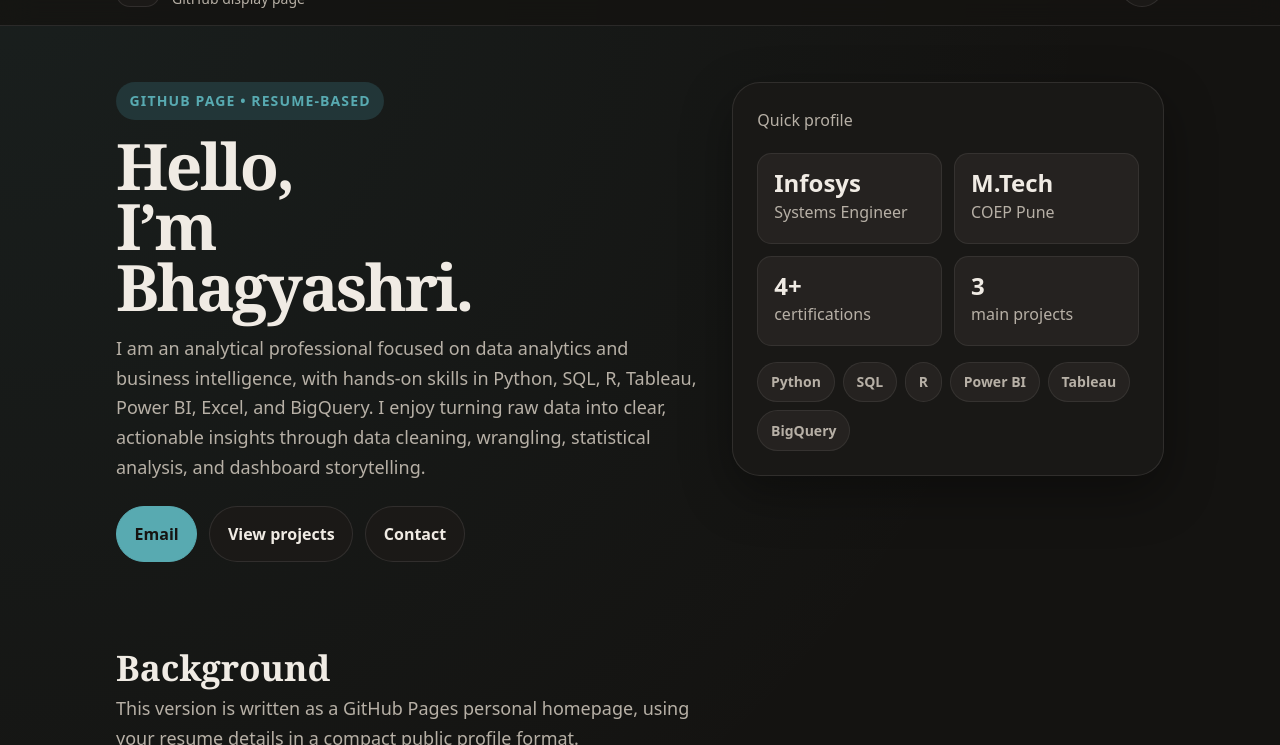
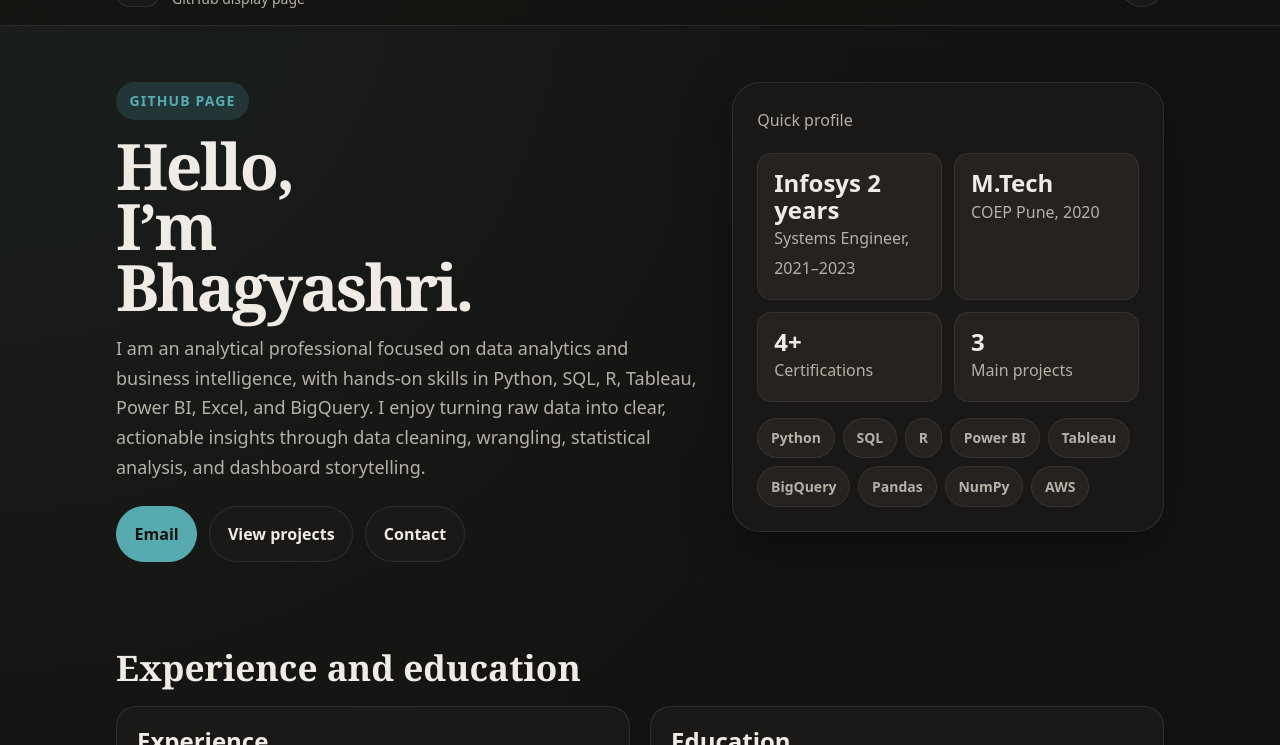
Before and after one commit to bhagyashri49641/gihubPagesPortfolio, a plain HTML site: page index.html in a window 1280 px wide. Both pictures are taken after a click on the button "Switch to dark mode". Shown: the part 55-800 px from the top of the page. Drawn offline with Linux system fonts and the light colour scheme; a web font is replaced by a local one.

Commit message:
Refine HTML structure and theme toggle functionality
Updated meta description and improved theme toggle button functionality.

```diff
--- a/index.html
+++ b/index.html
@@ -4,7 +4,7 @@
   <meta charset="UTF-8" />
   <meta name="viewport" content="width=device-width, initial-scale=1.0" />
   <title>Bhagyashri Mane — GitHub Page</title>
-  <meta name="description" content="Bhagyashri Mane GitHub page built from resume data." />
+  <meta name="description" content="Bhagyashri Mane GitHub page" />
   <link href="https://api.fontshare.com/v2/css?f[]=satoshi@400,500,700,900&f[]=zodiak@400,500,700&display=swap" rel="stylesheet">
   <style>
     :root, [data-theme="light"] {
@@ -13,12 +13,12 @@
       --text-base: clamp(1rem, 0.95rem + 0.25vw, 1.125rem);
       --text-lg: clamp(1.125rem, 1rem + 0.75vw, 1.5rem);
       --text-xl: clamp(1.5rem, 1.2rem + 1.25vw, 2.25rem);
-      --text-2xl: clamp(2rem, 1.2rem + 2.5vw, 3.5rem);
-      --space-1: 0.25rem; --space-2: 0.5rem; --space-3: 0.75rem; --space-4: 1rem; --space-5: 1.25rem;
-      --space-6: 1.5rem; --space-8: 2rem; --space-10: 2.5rem; --space-12: 3rem; --space-16: 4rem;
-      --color-bg: #f7f6f2; --color-surface: #fbfaf8; --color-surface-2: #f0ede7; --color-border: #d8d3cb;
-      --color-text: #26221b; --color-text-muted: #716d65; --color-text-faint: #9d988f; --color-text-inverse: #faf9f5;
-      --color-primary: #0b6b72; --color-primary-hover: #0a5358; --color-primary-highlight: #dbeceb; --color-success: #4f7f2b;
+      --space-2: 0.5rem; --space-3: 0.75rem; --space-4: 1rem; --space-5: 1.25rem;
+      --space-6: 1.5rem; --space-8: 2rem; --space-10: 2.5rem; --space-12: 3rem;
+      --color-bg: #f7f6f2; --color-surface: #fbfaf8; --color-surface-2: #f0ede7;
+      --color-border: #d8d3cb; --color-text: #26221b; --color-text-muted: #716d65;
+      --color-text-faint: #9d988f; --color-text-inverse: #faf9f5; --color-primary: #0b6b72;
+      --color-primary-hover: #0a5358; --color-primary-highlight: #dbeceb;
       --radius-sm: 0.5rem; --radius-md: 0.9rem; --radius-lg: 1.25rem; --radius-xl: 1.75rem; --radius-full: 9999px;
       --shadow-sm: 0 2px 8px rgba(28,24,18,.05); --shadow-md: 0 18px 50px rgba(28,24,18,.08);
       --content: 1080px; --font-display: 'Zodiak', Georgia, serif; --font-body: 'Satoshi', system-ui, sans-serif;
@@ -26,13 +26,14 @@
     [data-theme="dark"] {
       --color-bg: #141311; --color-surface: #1b1917; --color-surface-2: #252220; --color-border: #3a3733;
       --color-text: #f0ebe4; --color-text-muted: #b7b0a6; --color-text-faint: #90897f; --color-text-inverse: #161411;
-      --color-primary: #58aab1; --color-primary-hover: #75c0c6; --color-primary-highlight: #223638; --color-success: #89bc68;
+      --color-primary: #58aab1; --color-primary-hover: #75c0c6; --color-primary-highlight: #223638;
       --shadow-sm: 0 2px 8px rgba(0,0,0,.2); --shadow-md: 0 18px 50px rgba(0,0,0,.35);
     }
     * , *::before, *::after { box-sizing: border-box; margin: 0; padding: 0; }
     html { scroll-behavior: smooth; }
     body {
-      min-height: 100dvh; background: radial-gradient(circle at top left, color-mix(in srgb, var(--color-primary) 8%, transparent), transparent 34%), var(--color-bg);
+      min-height: 100dvh;
+      background: radial-gradient(circle at top left, color-mix(in srgb, var(--color-primary) 8%, transparent), transparent 34%), var(--color-bg);
       color: var(--color-text); font-family: var(--font-body); font-size: var(--text-base); line-height: 1.65;
     }
     a { color: inherit; text-decoration: none; }
@@ -47,7 +48,7 @@
     }
     .topbar-inner { max-width: var(--content); margin: 0 auto; padding: var(--space-3) var(--space-4); display:flex; justify-content:space-between; align-items:center; gap:var(--space-4); }
     .brand { display:flex; align-items:center; gap:var(--space-3); }
-    .brand-badge { width:44px; height:44px; padding:8px; border-radius:14px; border:1px solid color-mix(in srgb, var(--color-text) 10%, transparent); background: var(--color-surface); }
+    .brand-badge { width:44px; height:44px; padding:8px; border-radius:14px; border:1px solid color-mix(in srgb, var(--color-text) 10%, transparent); background: var(--color-surface); color: var(--color-text); }
     .brand-text strong { display:block; font-size:var(--text-sm); }
     .brand-text span { font-size:var(--text-xs); color:var(--color-text-muted); }
     .nav { display:none; gap:var(--space-4); color:var(--color-text-muted); font-size:var(--text-sm); }
@@ -124,14 +125,18 @@
         <a href="#projects">Projects</a>
         <a href="#contact">Contact</a>
       </nav>
-      <button class="theme-toggle" type="button" data-theme-toggle aria-label="Switch theme"></button>
+      <button class="theme-toggle" type="button" data-theme-toggle aria-label="Toggle theme">
+        <svg class="theme-icon" width="20" height="20" viewBox="0 0 24 24" fill="none" stroke="currentColor" stroke-width="2" aria-hidden="true">
+          <path d="M21 12.79A9 9 0 1 1 11.21 3 7 7 0 0 0 21 12.79z"></path>
+        </svg>
+      </button>
     </div>
   </header>
 
   <main class="wrap">
     <section class="hero" id="about">
       <div>
-        <span class="eyebrow">GitHub page • Resume-based</span>
+        <span class="eyebrow">GitHub page</span>
         <h1>Hello, I’m Bhagyashri.</h1>
         <p>
           I am an analytical professional focused on data analytics and business intelligence, with hands-on skills in Python, SQL, R, Tableau, Power BI, Excel, and BigQuery.
@@ -146,10 +151,10 @@
       <aside class="panel profile-card">
         <div class="title">Quick profile</div>
         <div class="stats">
-          <div class="stat"><strong>Infosys</strong><span>Systems Engineer</span></div>
-          <div class="stat"><strong>M.Tech</strong><span>COEP Pune</span></div>
-          <div class="stat"><strong>4+</strong><span>certifications</span></div>
-          <div class="stat"><strong>3</strong><span>main projects</span></div>
+          <div class="stat"><strong>Infosys 2 years</strong><span>Systems Engineer, 2021–2023</span></div>
+          <div class="stat"><strong>M.Tech</strong><span>COEP Pune, 2020</span></div>
+          <div class="stat"><strong>4+</strong><span>Certifications</span></div>
+          <div class="stat"><strong>3</strong><span>Main projects</span></div>
         </div>
         <div class="chips">
           <span class="chip">Python</span>
@@ -158,14 +163,16 @@
           <span class="chip">Power BI</span>
           <span class="chip">Tableau</span>
           <span class="chip">BigQuery</span>
+          <span class="chip">Pandas</span>
+          <span class="chip">NumPy</span>
+          <span class="chip">AWS</span>
         </div>
       </aside>
     </section>
 
     <section class="section">
       <div class="section-head">
-        <h2>Background</h2>
-        <p>This version is written as a GitHub Pages personal homepage, using your resume details in a compact public profile format.</p>
+        <h2>Experience and education</h2>
       </div>
       <div class="grid two-col">
         <article class="card">
@@ -211,7 +218,6 @@
     <section class="section" id="projects">
       <div class="section-head">
         <h2>Projects</h2>
-        <p>The project cards are kept short so the page feels like a GitHub intro page rather than a full portfolio website.</p>
       </div>
       <div class="grid project-grid">
         <article class="card">
@@ -245,28 +251,28 @@
     <section class="section" id="contact">
       <div class="section-head">
         <h2>Contact</h2>
-        <p>Before publishing, replace any placeholder social links with your actual GitHub, LinkedIn, and portfolio URLs.</p>
       </div>
       <div class="note">
-        <strong>Email:</strong> bhagyashri49641@gmail.com<br>
-        <strong>Phone:</strong> (+91) 8999389628<br>
-        <strong>Location:</strong> Latur, Maharashtra, India
+        <strong>Email:</strong> <a href="mailto:bhagyashri49641@gmail.com">bhagyashri49641@gmail.com</a>
+        <strong>LinkedIn:</strong> <a href="https://www.linkedin.com/in/bhagyashri49641/">https://www.linkedin.com/in/bhagyashri49641/</a>
       </div>
-      <div class="footer">Built as a simple GitHub Pages personal homepage using your resume data and inspired by the structure of the GitHub reference page you shared.</div>
     </section>
   </main>
 
   <script>
     (function(){
-      const btn=document.querySelector('[data-theme-toggle]');
-      const root=document.documentElement;
-      let theme=window.matchMedia('(prefers-color-scheme: dark)').matches?'dark':'light';
+      const btn = document.querySelector('[data-theme-toggle]');
+      const root = document.documentElement;
+      const icon = btn.querySelector('.theme-icon');
+      const saved = localStorage.getItem('theme');
+      let theme = saved || (window.matchMedia('(prefers-color-scheme: dark)').matches ? 'dark' : 'light');
       function render(){
         root.setAttribute('data-theme', theme);
-        btn.innerHTML = theme === 'dark'
-          ? '<svg width="20" height="20" viewBox="0 0 24 24" fill="none" stroke="currentColor" stroke-width="2"><circle cx="12" cy="12" r="5"/><path d="M12 1v2M12 21v2M4.22 4.22l1.42 1.42M18.36 18.36l1.42 1.42M1 12h2M21 12h2M4.22 19.78l1.42-1.42M18.36 5.64l1.42-1.42"/></svg>'
-          : '<svg width="20" height="20" viewBox="0 0 24 24" fill="none" stroke="currentColor" stroke-width="2"><path d="M21 12.79A9 9 0 1 1 11.21 3 7 7 0 0 0 21 12.79z"/></svg>';
+        icon.innerHTML = theme === 'dark'
+          ? '<path d="M12 1v2M12 21v2M4.22 4.22l1.42 1.42M18.36 18.36l1.42 1.42M1 12h2M21 12h2M4.22 19.78l1.42-1.42M18.36 5.64l1.42-1.42"></path><circle cx="12" cy="12" r="5"></circle>'
+          : '<path d="M21 12.79A9 9 0 1 1 11.21 3 7 7 0 0 0 21 12.79z"></path>';
         btn.setAttribute('aria-label', theme === 'dark' ? 'Switch to light mode' : 'Switch to dark mode');
+        localStorage.setItem('theme', theme);
       }
       render();
       btn.addEventListener('click', function(){ theme = theme === 'dark' ? 'light' : 'dark'; render(); });
```
